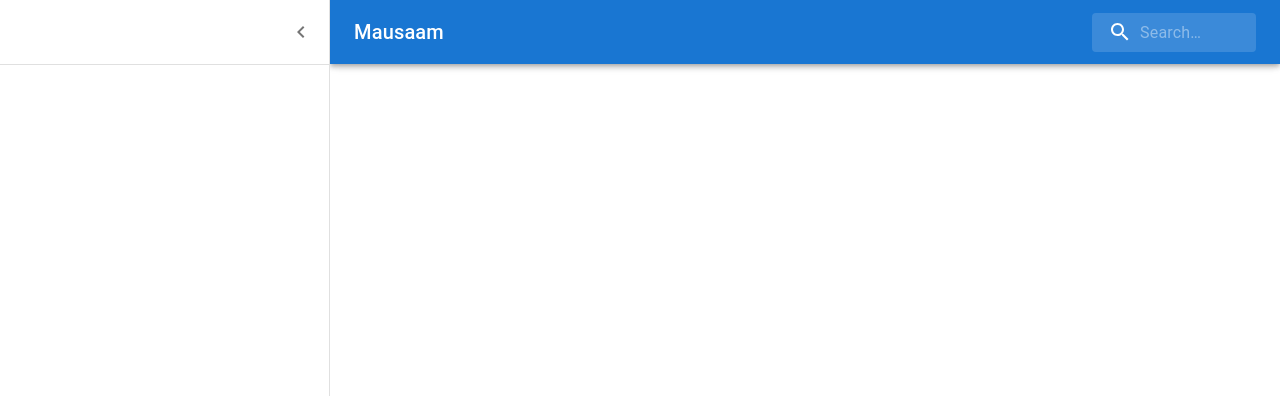
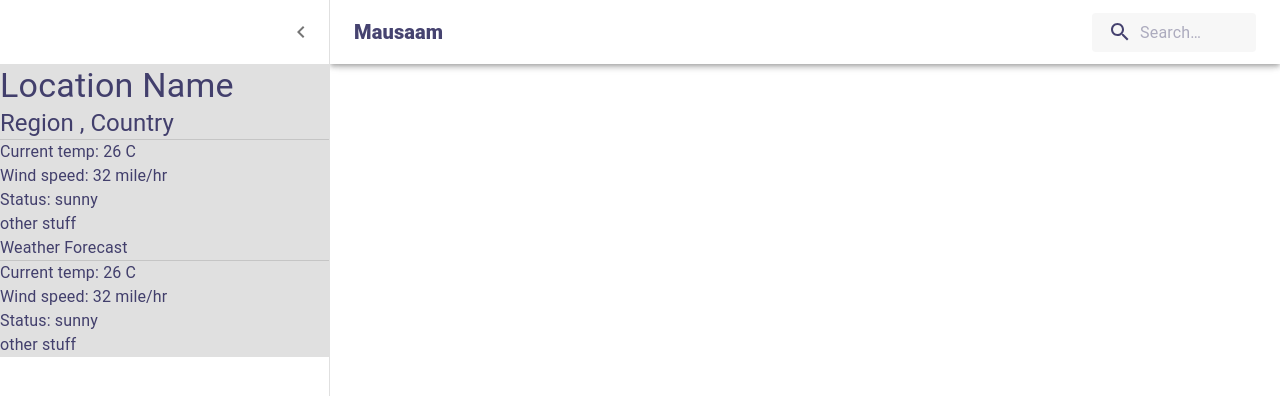
Before and after one commit to Abhra303/mausaam, a React (Create React App) app: page / in a window 1280 px wide. Both pictures are taken after a click on the button "open drawer". Shown: the top 396 px of the page. Built offline with nearby package versions, Linux system fonts and the light colour scheme.

Commit message:
improve ui for navbar

```diff
--- a/src/App.js
+++ b/src/App.js
@@ -1,4 +1,5 @@
 import './App.css';
+import DataViewer from './DataViewer/DataViewer';
 import * as React from 'react';
 import { styled, useTheme, alpha } from '@mui/material/styles';
 import Box from '@mui/material/Box';
@@ -14,15 +15,16 @@ import MenuIcon from '@mui/icons-material/Menu';
 import ChevronLeftIcon from '@mui/icons-material/ChevronLeft';
 import ChevronRightIcon from '@mui/icons-material/ChevronRight';
 import SearchIcon from '@mui/icons-material/Search';
+import { createTheme, ThemeProvider } from '@mui/material/styles';
 
 const drawerWidth = 330;
 
 const Search = styled('div')(({ theme }) => ({
   position: 'relative',
   borderRadius: theme.shape.borderRadius,
-  backgroundColor: alpha(theme.palette.common.white, 0.15),
+  backgroundColor: alpha(theme.palette.common.greish, 0.25),
   '&:hover': {
-    backgroundColor: alpha(theme.palette.common.white, 0.25),
+    backgroundColor: alpha(theme.palette.common.greish, 0.35),
   },
   marginLeft: 0,
   width: '100%',
@@ -58,6 +60,17 @@ const StyledInputBase = styled(InputBase)(({ theme }) => ({
   },
 }));
 
+const textTheme = createTheme({
+  typography: {
+    h6: {
+      fontWeight: 900,
+    }
+  },
+});
+
+textTheme.palette.primary.main = '#282458db';
+textTheme.palette.common.greish = '#e0e0e0';
+
 const Main = styled('main', { shouldForwardProp: (prop) => prop !== 'open' })(
   ({ theme, open }) => ({
     flexGrow: 1,
@@ -77,6 +90,8 @@ const Main = styled('main', { shouldForwardProp: (prop) => prop !== 'open' })(
   }),
 );
 
+
+
 const AppBar = styled(MuiAppBar, {
   shouldForwardProp: (prop) => prop !== 'open',
 })(({ theme, open }) => ({
@@ -84,6 +99,8 @@ const AppBar = styled(MuiAppBar, {
     easing: theme.transitions.easing.sharp,
     duration: theme.transitions.duration.leavingScreen,
   }),
+  backgroundColor: '#fff',
+  color: theme.palette.primary.main,
   ...(open && {
     width: `calc(100% - ${drawerWidth}px)`,
     marginLeft: `${drawerWidth}px`,
@@ -117,6 +134,7 @@ export default function App (props) {
   return (
     <Box sx={{ display: 'flex' }}>
       <CssBaseline />
+      <ThemeProvider theme={textTheme} >
       <AppBar position="fixed" open={open}>
         <Toolbar>
           <IconButton
@@ -144,6 +162,7 @@ export default function App (props) {
           </Search>
         </Toolbar>
       </AppBar>
+      </ThemeProvider>
       <Drawer
         sx={{
           width: drawerWidth,
@@ -163,6 +182,7 @@ export default function App (props) {
           </IconButton>
         </DrawerHeader>
         <Divider />
+        <DataViewer />
       </Drawer>
       <Main open={open}>
         <DrawerHeader />
--- a/src/DataViewer/DataViewer.jsx
+++ b/src/DataViewer/DataViewer.jsx
@@ -0,0 +1,46 @@
+import * as React from 'react';
+import { styled, useTheme, alpha } from '@mui/material/styles';
+import CssBaseline from '@mui/material/CssBaseline';
+import Typography from '@mui/material/Typography';
+import Divider from '@mui/material/Divider';
+import IconButton from '@mui/material/IconButton';
+import MenuIcon from '@mui/icons-material/Menu';
+import ChevronLeftIcon from '@mui/icons-material/ChevronLeft';
+import ChevronRightIcon from '@mui/icons-material/ChevronRight';
+import { createTheme, ThemeProvider } from '@mui/material/styles';
+
+const theme = createTheme({
+    palette: {
+        primary: {
+          main: '#282458db',
+        }
+    }
+});
+
+const Main = styled('div')(({theme}) => ({
+    backgroundColor: '#e0e0e0',
+    color: theme.palette.primary.main,
+}));
+
+export default function DataViewer (props) {
+
+    return (
+        <ThemeProvider theme={theme}>
+            <Main>
+                <Typography variant="h4">Location Name</Typography>
+                <Typography variant="h5">Region , Country</Typography>
+                <Divider />
+                <Typography>Current temp: 26 C</Typography>
+                <Typography>Wind speed: 32 mile/hr</Typography>
+                <Typography>Status: sunny</Typography>
+                <Typography>other stuff</Typography>
+                <Typography vairant="h5">Weather Forecast</Typography>
+                <Divider />
+                <Typography>Current temp: 26 C</Typography>
+                <Typography>Wind speed: 32 mile/hr</Typography>
+                <Typography>Status: sunny</Typography>
+                <Typography>other stuff</Typography>
+            </Main>
+        </ThemeProvider>
+    );
+}
```
